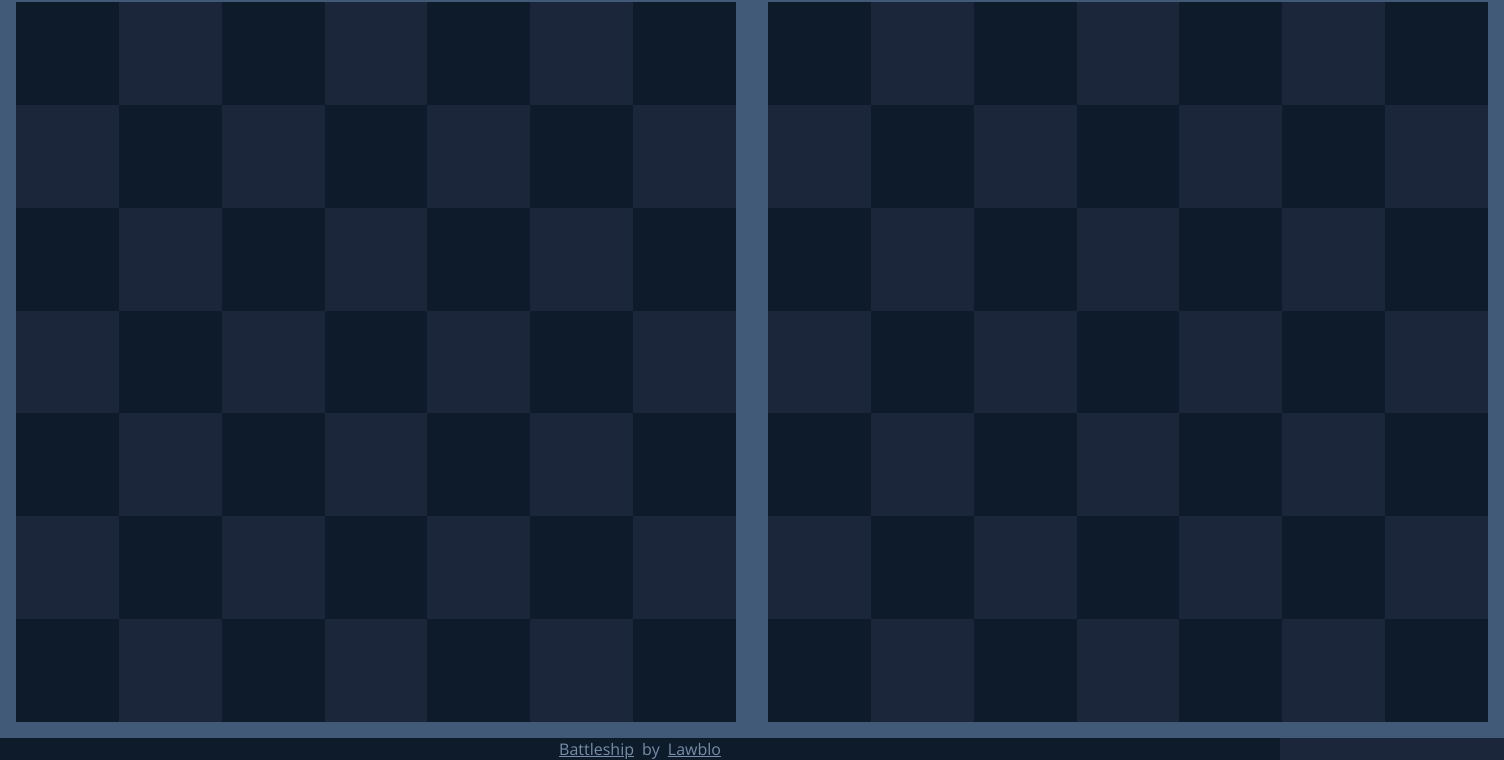
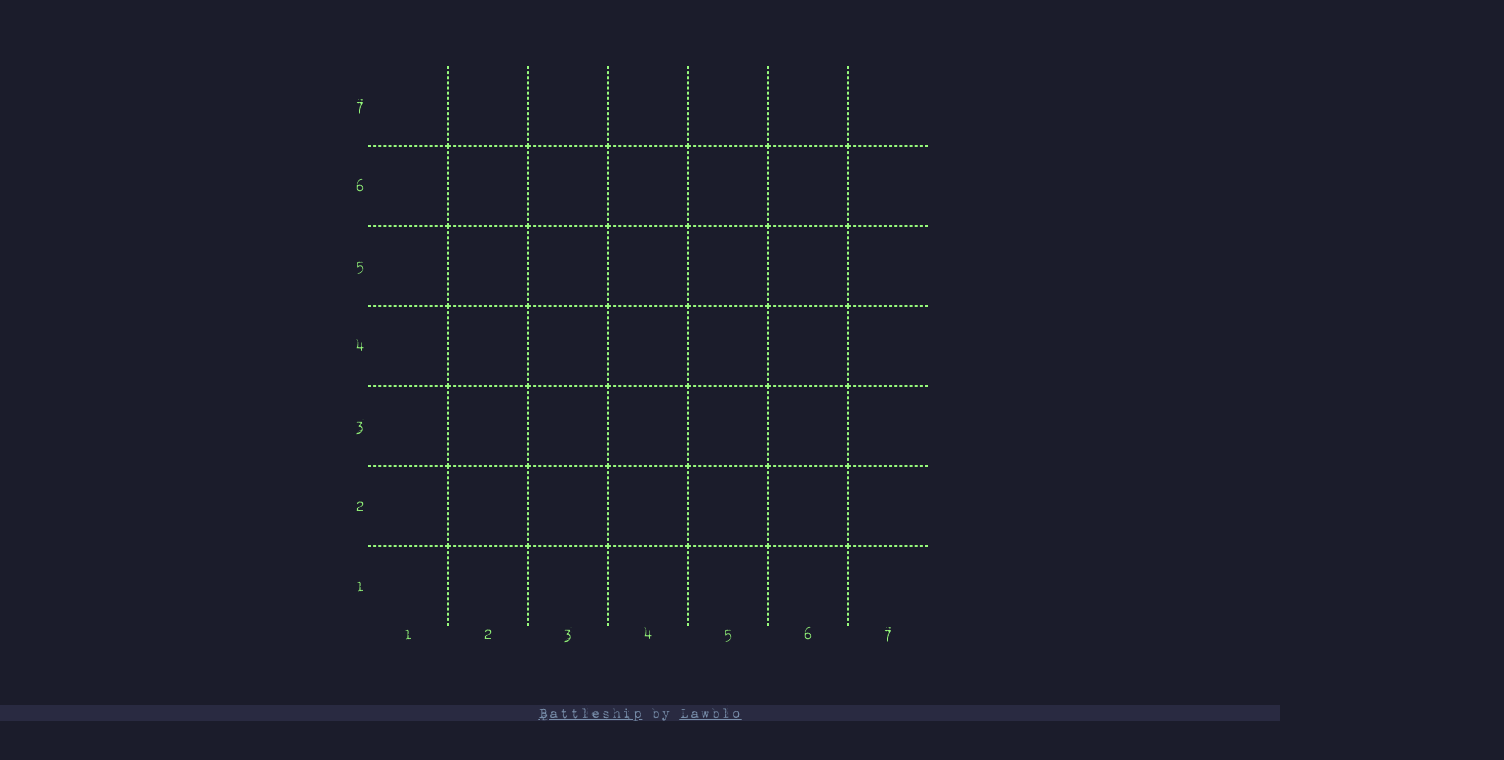
Before and after one commit to Lawblo/battleships_odin_testing, a website built with webpack: page src/index.html in a window 1280 px wide. Shown: the part 79-839 px from the top of the page, 1504 px wide, since content can reach past the window. After the commit the page ends 800 px from the top, so only its background shows below. Built offline with nearby package versions, Linux system fonts and the light colour scheme.

Commit message:
added new font, handled in css and webpack. completed a lot of structuring of page

```diff
--- a/src/game_ui_elements/gameboard_ui.js
+++ b/src/game_ui_elements/gameboard_ui.js
@@ -1,23 +1,65 @@
 const create_gameboard = () => {
   const gameboard = document.createElement('div')
-  gameboard.classList.add('game-container')
-  for (let y = 0; y < 7; y++) {
+  gameboard.classList.add('gameboard')
+  gameboard.appendChild(create_gamebpard_coords()).classList.add('gameboard-left')
+  gameboard.appendChild(create_gameboard_inner())
+  gameboard.appendChild(document.createElement('div')).classList.add('gameboard-corner')
+  gameboard.appendChild(create_gamebpard_coords()).classList.add('gameboard-bottom')
+  return gameboard
+}
+const create_gamebpard_coords = () => {
+  const coords = document.createElement('div')
+  coords.classList.add('coord-section')
+  for (let i = 1; i < 8; i++) {
+    const num = i
+    const coord_container = document.createElement('div')
+    coord_container.classList.add('coord-container')
+    coord_container.textContent = num;
+    coords.appendChild(coord_container)
+  }
+  return coords
+}
+
+const create_gamebpard_outer_corner = () => { }
+
+const create_gameboard_inner = () => {
+  const gameboard_inner = document.createElement('div')
+  gameboard_inner.classList.add('game-container')
+  for (let y = 6; y > -1; y--) {
     for (let x = 0; x < 7; x++) {
-      gameboard.appendChild(create_square(x, y))
+      gameboard_inner.appendChild(create_square(x, y))
     }
   }
-  return gameboard
+  return gameboard_inner
 }
 
 const create_square = (x, y) => {
   const square = document.createElement('div')
-  square.id = `${x},${y}`
+  square.id = `c${x}${y}`
   square.classList.add('square')
+  get_square_location(x, y).forEach(location => square.classList.add(location))
   return square
+}
+
+const get_square_location = (x, y) => {
+  let location = []
+  if (x == 0) {
+    location.push('square-left')
+  }
+  else if (x == 6) {
+    location.push('square-right')
+  }
+  if (y === 0) {
+    location.push('square-bottom')
+  }
+  else if (y === 6) {
+    location.push('square-top')
+  }
+  return location
 }
 
 const place_ships = (ships) => {
 
 }
 
-export {create_gameboard}
+export { create_gameboard }
--- a/src/index.js
+++ b/src/index.js
@@ -1,11 +1,13 @@
 import './style.css'
 import { create_gameboard } from './game_ui_elements/gameboard_ui'
+import { handle_gameloop } from './modules/gameloop'
 
 document.addEventListener('DOMContentLoaded', () => {
-  const game_container = document.createElement('div')
-  game_container.appendChild(create_gameboard())
-  document.querySelector('main').appendChild(game_container)
-  const game_container2 = document.createElement('div')
-  game_container2.appendChild(create_gameboard())
-  document.querySelector('main').appendChild(game_container2)
+  const main = document.querySelector('main')
+  main.appendChild(create_gameboard())
+  const info_message = document.createElement('div')
+  info_message.id = 'info-message'
+  main.appendChild(info_message)
+
+  handle_gameloop()
 })
--- a/src/modules/gameloop.js
+++ b/src/modules/gameloop.js
@@ -1,8 +1,29 @@
 import { Player } from "./player"
 import { Gameboard } from "./gameboard"
 
+const SHIPS = [
+  { type: 'Carrier', size: 5 },
+  { type: 'Battleship', size: 4 },
+  { type: 'Destroyer', size: 3 },
+  { type: 'Submarine', size: 3 },
+  { type: 'PatrolBoat', size: 2 },
+]
+
+
 function handle_gameloop() {
-  const create_player = name => {
-    return { player: Player(name), gameboard: Gameboard() }
-  }
 }
+
+function place_ships(player) {
+
+}
+
+const update_info = message => {
+  const info = document.querySelector('#info-message')
+  info.textContent = message
+}
+
+const create_player = name => {
+  return { player: Player(name), gameboard: Gameboard() }
+}
+
+export { handle_gameloop }
--- a/src/style.css
+++ b/src/style.css
@@ -1,13 +1,23 @@
-@import url('https://fonts.googleapis.com/css2?family=Open+Sans:wght@300;400;500;600;700;800&display=swap');
+@font-face {
+  font-family: font1942;
+  src: url('./fonts/1942.ttf');
+}
 
 :root {
-  font-family: 'Open Sans', sans-serif;
+  font-family: font1942;
   font-size: 16px;
-  --dark0: #0d1b2a;
-  --dark1: #1b263b;
-  --mid0: #415a77;
+
+  --dark-purple0: #1b1c2b;
+  --dark-purple1: #292a41;
+  --dark-blue0: #19212d;
+  --dark-turq0: #1b272c;
+  --mid0: #4c6185;
+  --midred: #b32228;
   --light1: #778da9;
   --light: #e0e1dd;
+  --radar-green: #96f97b;
+  --board-size: 35rem;
+  --outer-border: none;
 }
 
 * {
@@ -18,7 +28,7 @@
 body {
   width: 100vw;
   height: 100vh;
-  background-color: var(--dark1);
+  background-color: var(--dark-purple0);
   display: flex;
   flex-direction: column;
   justify-content: space-between;
@@ -26,40 +36,92 @@ body {
 
 main {
   display: flex;
-  justify-content: space-around;
+  flex-direction: column;
+  justify-content: space-between;
+  align-items: center;
+
 }
 
+.gameboard {
+  display: grid;
+  grid-template-columns: 1rem var(--board-size);
+  grid-template-rows: var(--board-size) 1rem ;
+}
+
+.gameboard-left {
+  display: flex;
+  height: var(--board-size);
+  justify-content: space-around;
+  flex-direction: column-reverse;
+}
+
+
+.gameboard-bottom {
+  display: flex;
+  justify-content: space-around;
+  width: var(--board-size);
+}
+
+.coord-container {
+  display: flex;
+  justify-content: center;
+  align-items: center;
+  color: var(--radar-green);
+}
+
+
 .game-container {
-  border: solid 1rem var(--mid0);
+  /*border: solid 5px var(--mid0);*/
   display: grid;
   grid-template-rows: repeat(7, 1fr);
   grid-template-columns: repeat(7, 1fr);
-  background-color: var(--dark0);
-  height: 45rem;
-  width: 45rem;
-  min-width: 45rem;
-  min-height: 45rem;
+  height: var(--board-size);
+  width: var(--board-size);
+  min-width: var(--board-size);
+  min-height: var(--board-size);
 }
 
-.square:nth-child(even) {
-  background-color: var(--dark1);
+.square {
+  border: 1px dashed var(--radar-green);
+}
+
+.square-top {
+  border-top: var(--outer-border);
+}
+
+.square-bottom {
+  border-bottom: var(--outer-border);
+}
+
+.square-left {
+  border-left: var(--outer-border);
+}
+
+.square-right {
+  border-right: var(--outer-border);
 }
 
 h1 {
   font-size: 3rem;
-  color: var(--light1);
+  color: var(--radar-green);
+  margin: 1rem 0rem;
 }
 
 header {
   display: flex;
   justify-content: space-evenly;
-  background-color: var(--dark0);
 }
 
 footer * {
   display: flex;
-  background-color: var(--dark0);
+  background-color: var(--dark-purple1);
   justify-content: center;
   gap: .5rem;
   color: var(--light1);
 }
+
+#info-message {
+  text-align: center;
+  color: yellow;
+  font-size: 2rem;
+}
--- a/webpack.config.js
+++ b/webpack.config.js
@@ -46,6 +46,10 @@ module.exports = {
         test: /\.html$/i,
         loader: "html-loader",
       },
+      {
+        test: /\.ttf$/i,
+        type: 'asset/resource',
+      },
     ],
   },
 }
```
Also changed, not shown: src/fonts/1942.ttf (added).
